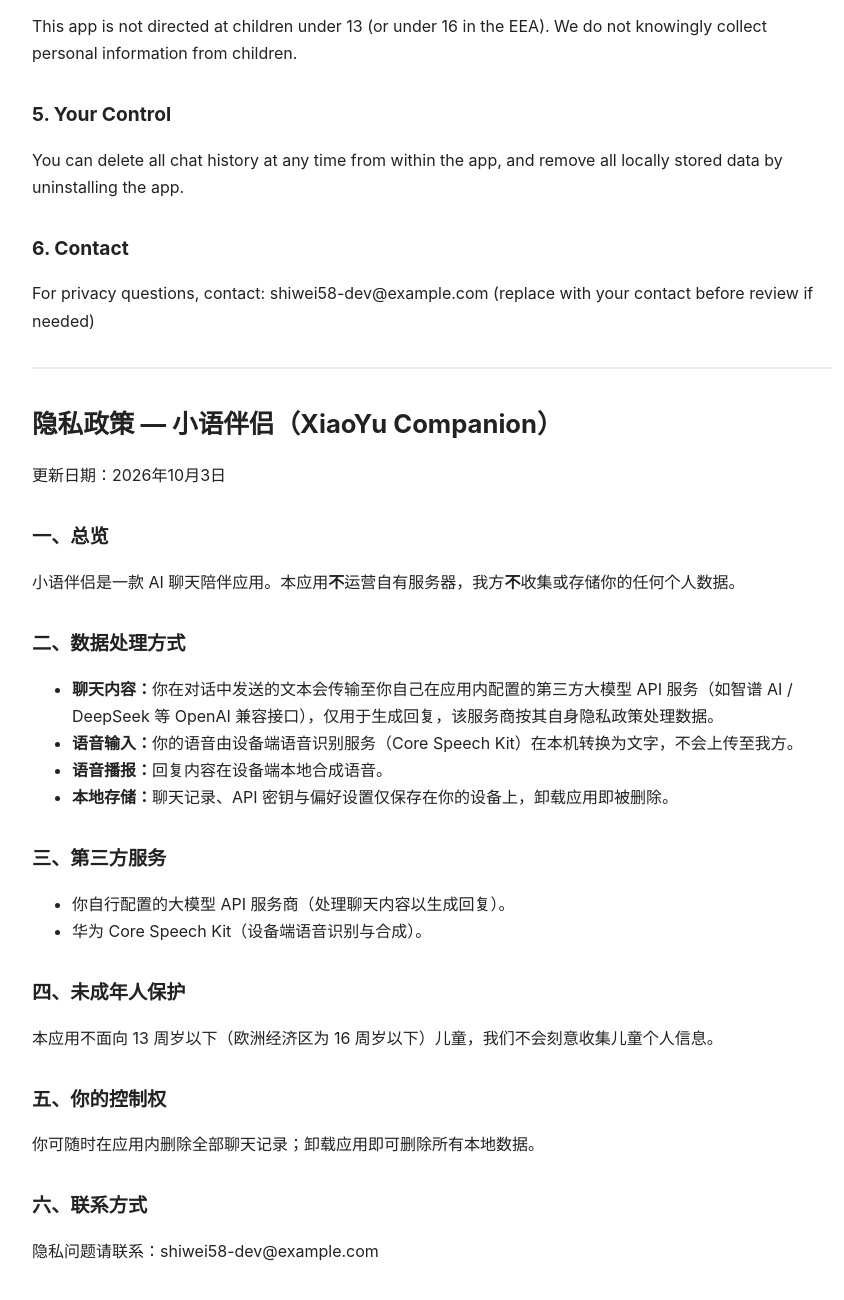
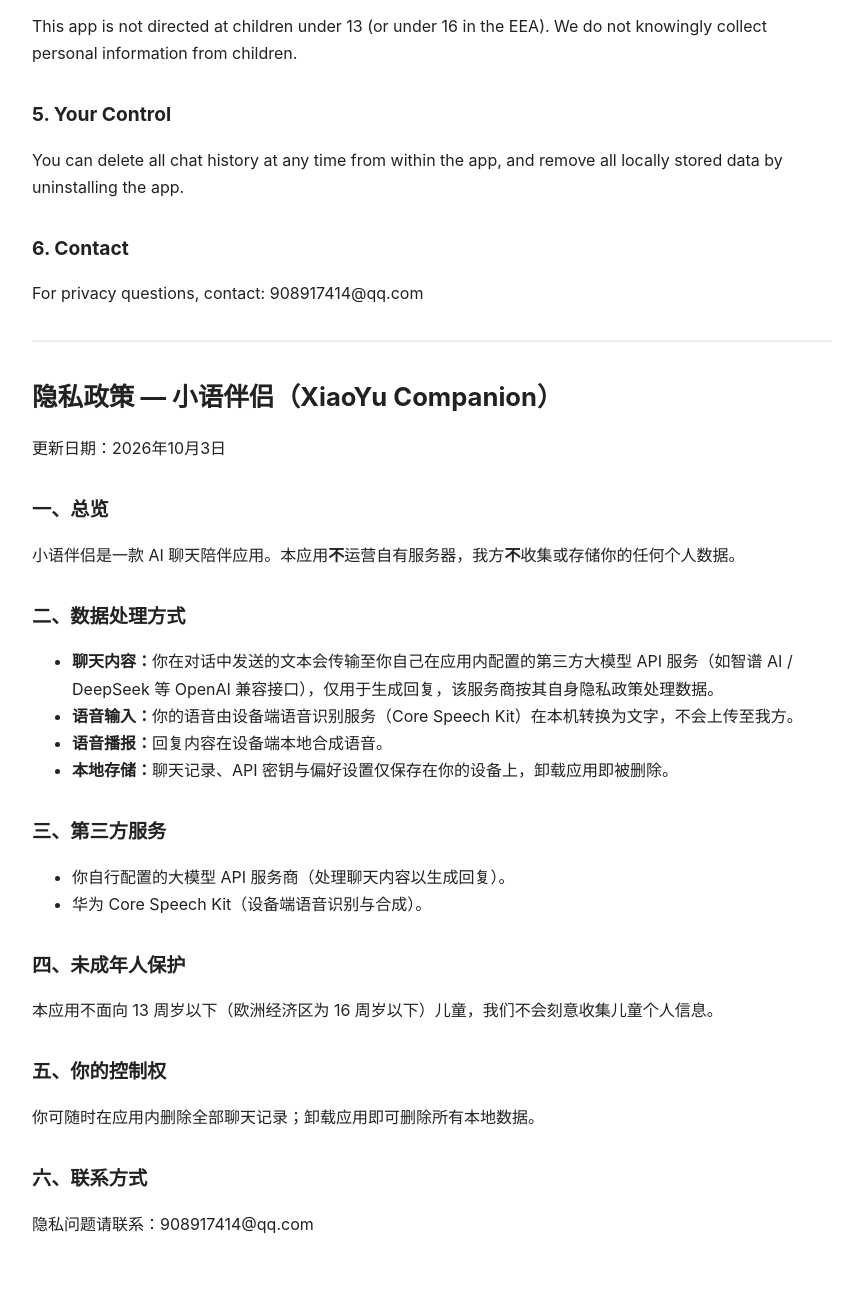
Before and after one commit to Shiwei58/virtual-companion-privacy, a plain HTML site: page index.html in a window 1280 px wide. Shown: the part 787-2087 px from the top of the page, without its empty margins (208-1052 px from the left). After the commit the page ends 2065 px from the top, so only its background shows below. Drawn offline with Linux system fonts and the light colour scheme.

Commit message:
Update contact email

```diff
--- a/index.html
+++ b/index.html
@@ -38,7 +38,7 @@ h1{font-size:1.6em}h2{font-size:1.2em;margin-top:1.6em}
 <p>You can delete all chat history at any time from within the app, and remove all locally stored data by uninstalling the app.</p>
 
 <h2>6. Contact</h2>
-<p>For privacy questions, contact: shiwei58-dev@example.com (replace with your contact before review if needed)</p>
+<p>For privacy questions, contact: 908917414@qq.com</p>
 
 <div class="zh">
 <h1>隐私政策 — 小语伴侣（XiaoYu Companion）</h1>
@@ -68,7 +68,7 @@ h1{font-size:1.6em}h2{font-size:1.2em;margin-top:1.6em}
 <p>你可随时在应用内删除全部聊天记录；卸载应用即可删除所有本地数据。</p>
 
 <h2>六、联系方式</h2>
-<p>隐私问题请联系：shiwei58-dev@example.com</p>
+<p>隐私问题请联系：908917414@qq.com</p>
 </div>
 </body>
 </html>
```
